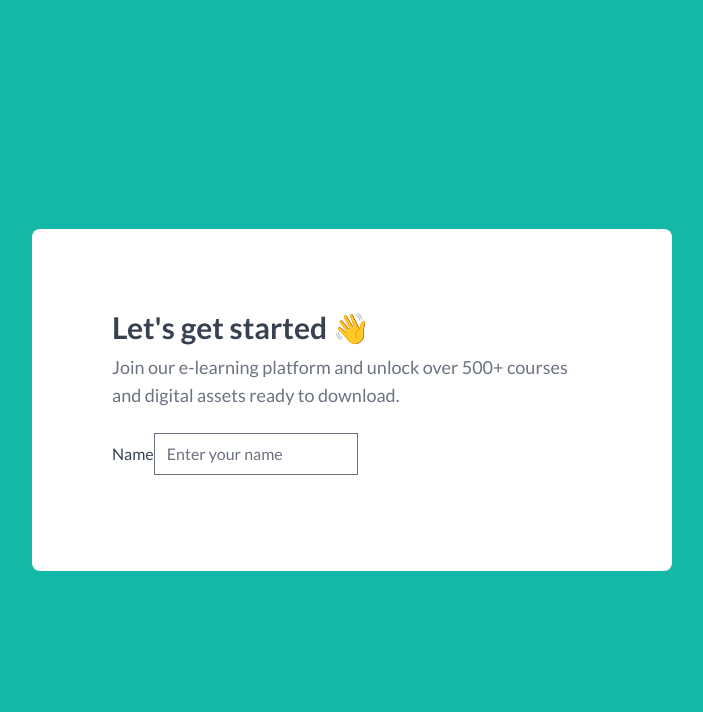
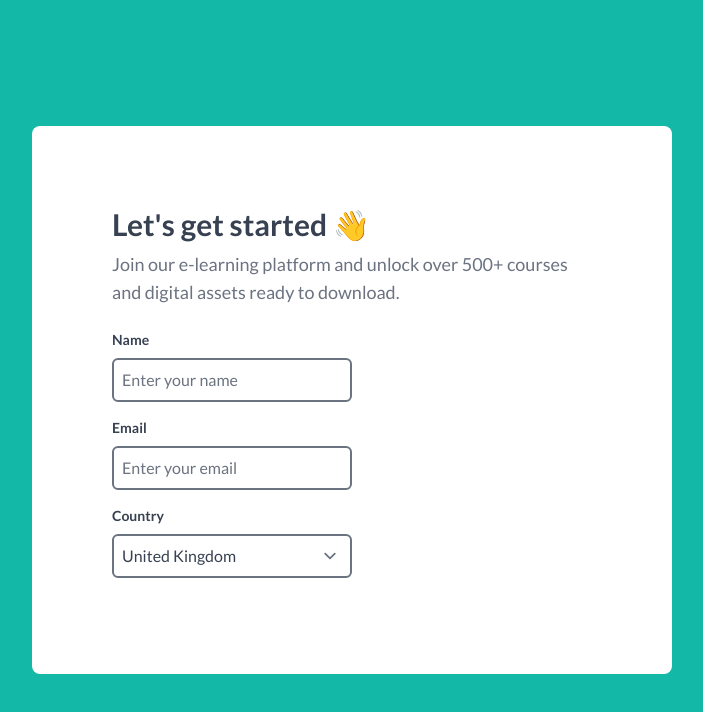
Before and after one commit to paulthomas2107/modern-react-form, a Next.js app: page / in a window 1280 px wide. Shown: the top 712 px of the page, without its empty margins (288-991 px from the left). Built offline with nearby package versions, Linux system fonts and the light colour scheme.

Commit message:
More.....

```diff
--- a/pages/index.js
+++ b/pages/index.js
@@ -18,8 +18,23 @@ export default function Home() {
             </p>
             <div className='mt-6'>
               <div className='pb-4'>
-                <label htmlFor="name">Name</label>
-                <input type="text" name="name" placeholder='Enter your name'/>
+                <label className='block font-latoBold text-sm pb-2' htmlFor="name">Name</label>
+                <input className='border-2 border-gray-500 p-2 rounded-md w-1/2 focus:border-teal-500 focus:ring-teal-500'
+                  type="text" name="name" placeholder='Enter your name'/>
+              </div>
+              <div className='pb-4'>
+                <label className='block font-latoBold text-sm pb-2' htmlFor="email">Email</label>
+                <input className='border-2 border-gray-500 p-2 rounded-md w-1/2 focus:border-teal-500 focus:ring-teal-500'
+                  type="email" name="email" placeholder='Enter your email'/>
+              </div>
+              <div className='pb-4'>
+                <label className='block font-latoBold text-sm pb-2' htmlFor="country">Country</label>
+                <select name="country" className='border-2 border-gray-500 p-2 rounded-md w-1/2 focus:border-teal-500 focus:ring-teal-500' >
+                  <option>Republic of Ireland</option>
+                  <option selected  >United Kingdom</option>
+                  <option>United States</option>
+                  <option>The Netherlands</option>
+                </select>
               </div>
             </div>
           </div>
```
